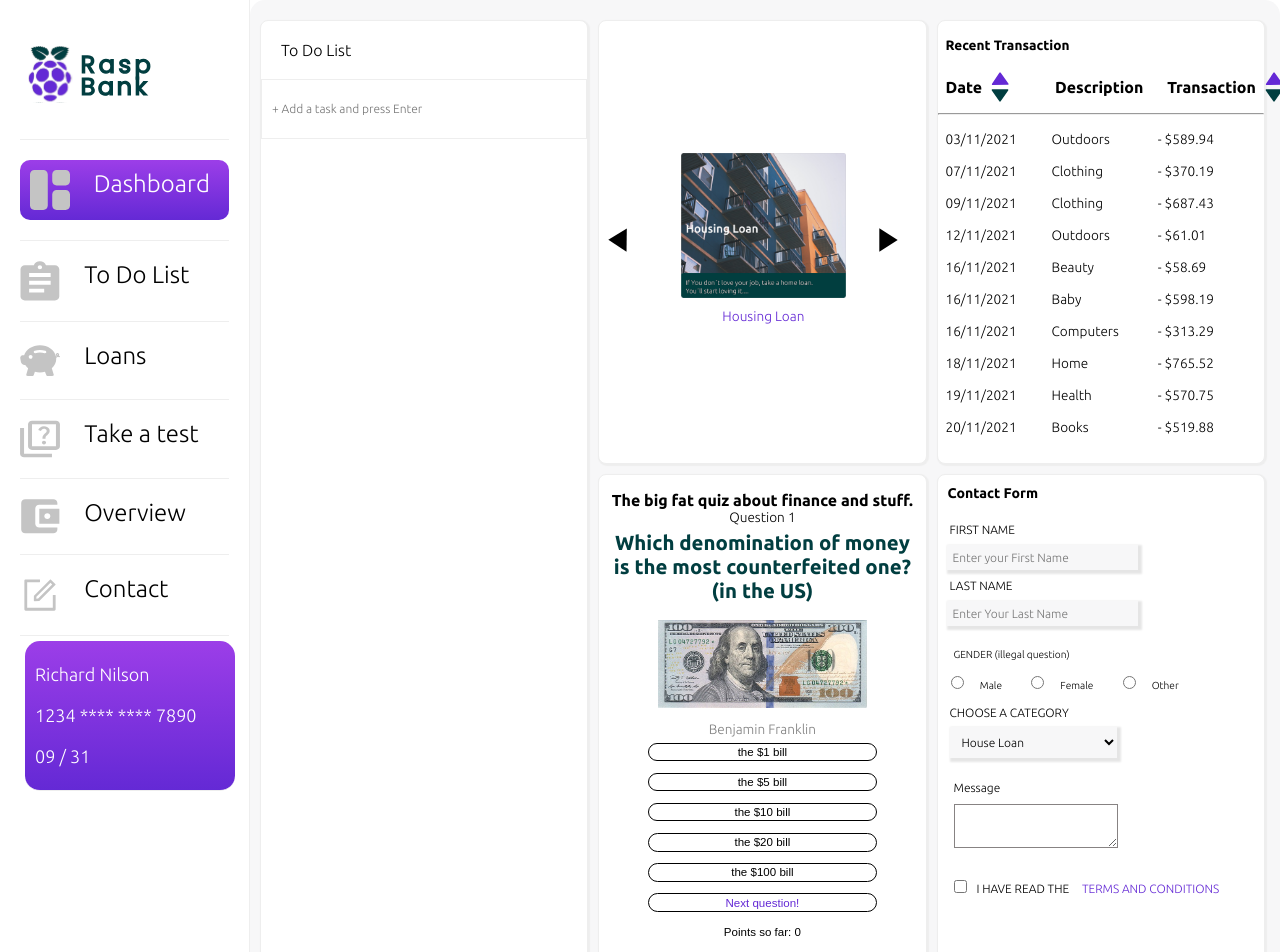
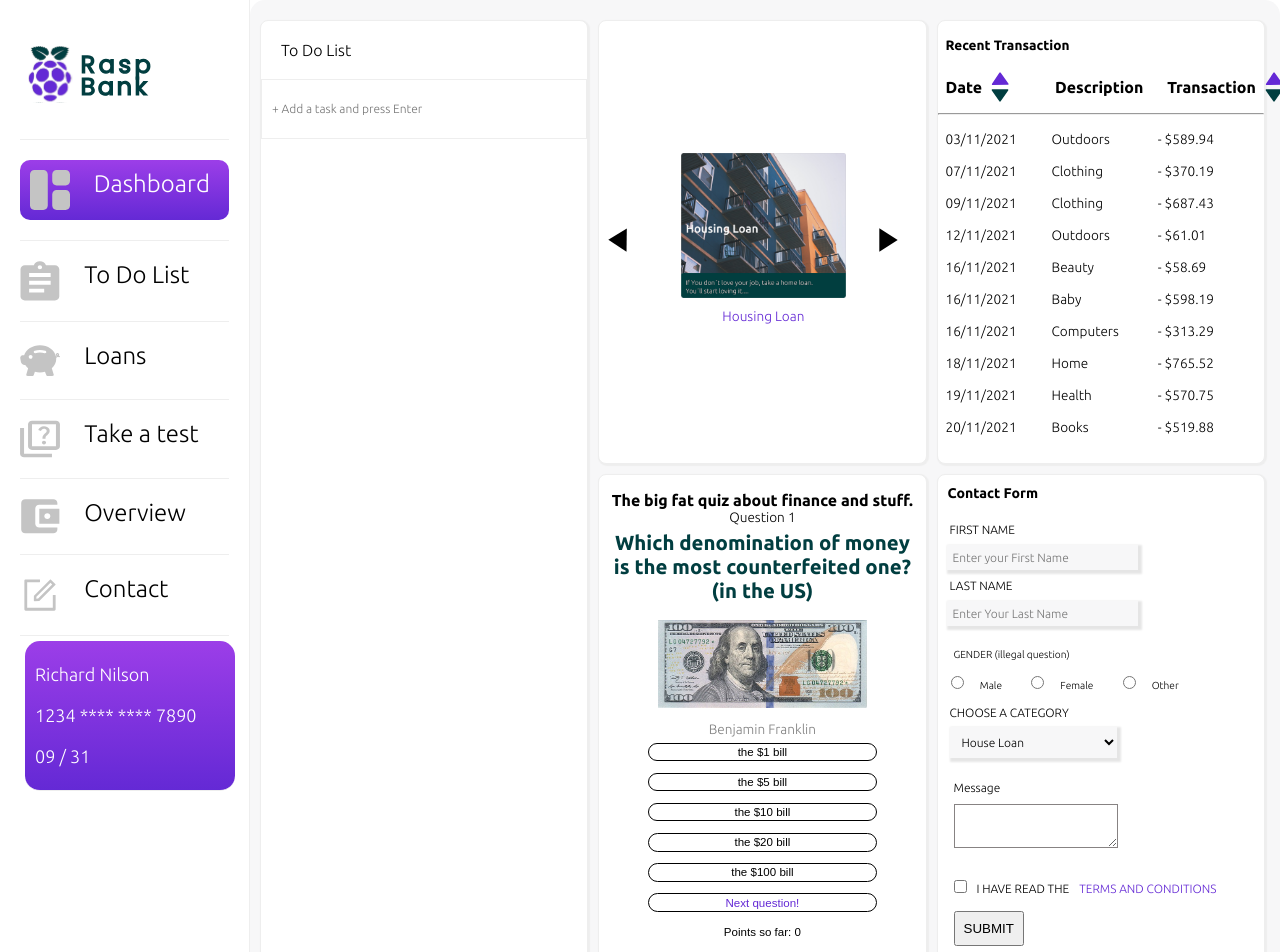
Before and after one commit to Judithlourde/Dashboard, a Vue app: page / in a window 1280 px wide. Shown: the top 952 px of the page. Built offline with nearby package versions, Linux system fonts and the light colour scheme.

Commit message:
form submit button added

```diff
--- a/src/components/ContactForm.vue
+++ b/src/components/ContactForm.vue
@@ -37,14 +37,16 @@
 
                 <div class="form__message">
                     <label for="message">Message</label> <br>
-
                     <textarea id="" name="message" rows="3" cols="20"></textarea>
-                    <!-- <input type="text" size="50"> -->
                 </div>
 
                 <div class="form__conditions">
-                    <input type="checkbox" name="terms">
-                    <label for="terms">I HAVE READ THE <span><a href="">TERMS AND CONDITIONS</a></span> </label>
+                    <input type="checkbox" name="terms" required>
+                    <label for="terms">I HAVE READ THE<span><a href="https://en.wikipedia.org/wiki/Terms_of_service" target="_blank">TERMS AND CONDITIONS</a></span> </label>
+                </div>
+
+                <div>
+                    <button class="form__submit" type="submit" aria-label="submit button">SUBMIT</button>
                 </div>
             </fieldset>
         </form>
@@ -162,6 +164,11 @@
         padding: 10px;
     }
 
+    .form__submit {
+        margin: 1rem;
+        padding: .5rem;
+    }
+
     /* styling contact-form view */
     .contactFormView {
         border-radius: 0.5em;
--- a/src/routes.js
+++ b/src/routes.js
@@ -7,6 +7,7 @@ import SortTableView from './views/SortTableView.vue';
 import ContactFormView from './views/ContactFormView.vue';
 
 // Export the View-Page routes => this will be shown in the URL
+// (missing catch-all 😬)
 export default [
     { name: 'contact', path: '/contact-form', component: ContactFormView },
     { name: 'transaction', path: '/transaction', component: SortTableView },
```
